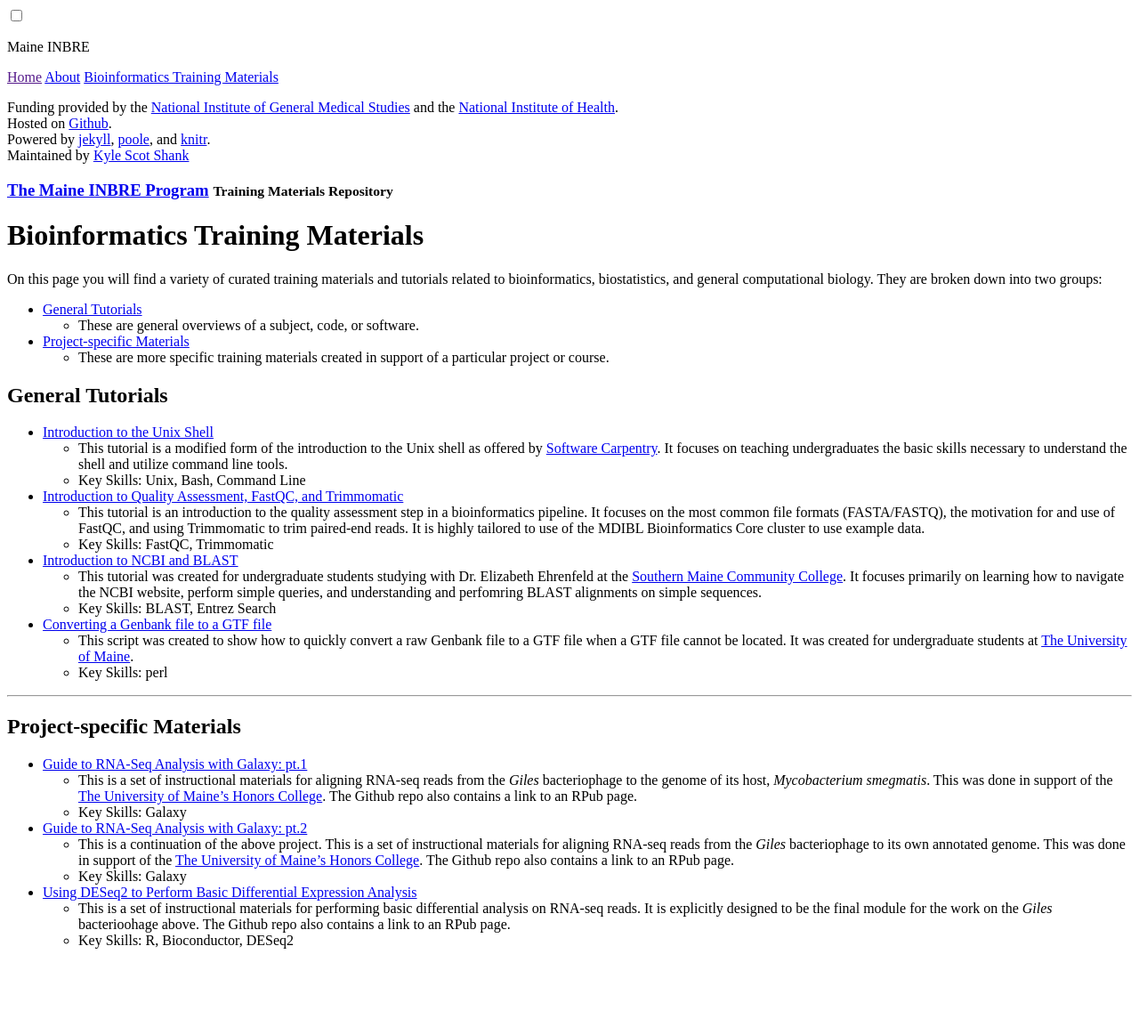
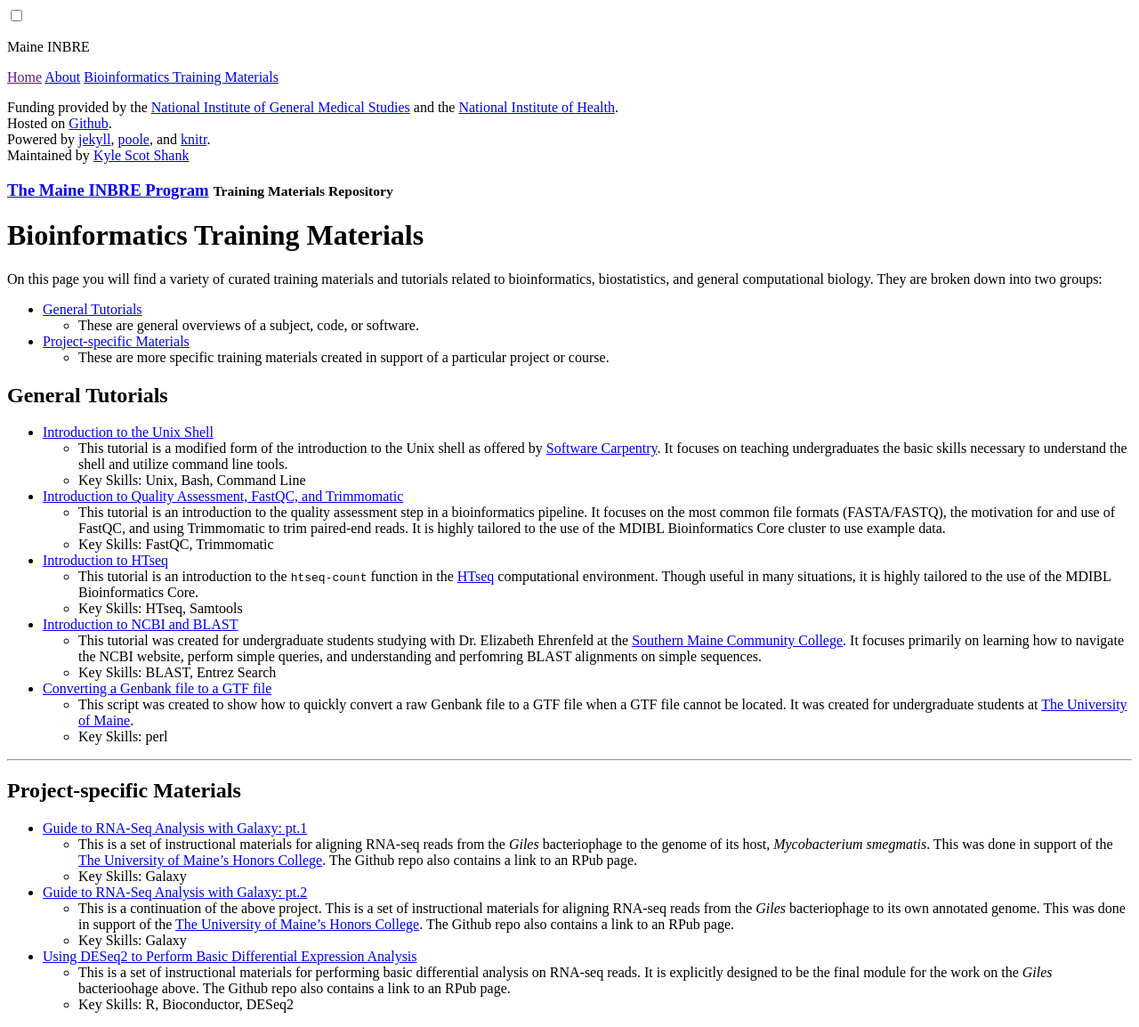
Before and after one commit to MaineINBRE/maineinbre.github.io, a Jekyll site: the page built from tutorials.md, in a window 1280 px wide. Shown: the whole page at 89% size. Built offline with Jekyll 4.4.1, drawn with Linux system fonts in a browser that asks for light colours; before the commit the page ends 1082 px from its top, so only the background shows below that.

Commit message:
Added Tutorial

```diff
--- a/tutorials.md
+++ b/tutorials.md
@@ -18,8 +18,12 @@ On this page you will find a variety of curated training materials and tutorials
   * Key Skills: Unix, Bash, Command Line
 
 * [Introduction to Quality Assessment, FastQC, and Trimmomatic](https://github.com/MaineINBRE/IntroToFASTQCandTrimmomatic)
-  * This tutorial is an introduction to the quality assessment step in a bioinformatics pipeline. It focuses on the most common file formats (FASTA/FASTQ), the motivation for and use of FastQC, and using Trimmomatic to trim paired-end reads. It is highly tailored to use of the MDIBL Bioinformatics Core cluster to use example data.
+  * This tutorial is an introduction to the quality assessment step in a bioinformatics pipeline. It focuses on the most common file formats (FASTA/FASTQ), the motivation for and use of FastQC, and using Trimmomatic to trim paired-end reads. It is highly tailored to the use of the MDIBL Bioinformatics Core cluster to use example data.
   * Key Skills: FastQC, Trimmomatic
+
+* [Introduction to HTseq](https://github.com/MaineINBRE/IntroToHTSEQ)
+  * This tutorial is an introduction to the `htseq-count` function in the [HTseq](http://www-huber.embl.de/users/anders/HTSeq/doc/index.html) computational environment. Though useful in many situations, it is highly tailored to the use of the MDIBL Bioinformatics Core.
+  * Key Skills: HTseq, Samtools
 
 * [Introduction to NCBI and BLAST](https://github.com/MaineINBRE/IntroToNCBIandBLAST)
   * This tutorial was created for undergraduate students studying with Dr. Elizabeth Ehrenfeld at the [Southern Maine Community College](https://www.smccme.edu). It focuses primarily on learning how to navigate the NCBI website, perform simple queries, and understanding and perfomring BLAST alignments on simple sequences.
```
